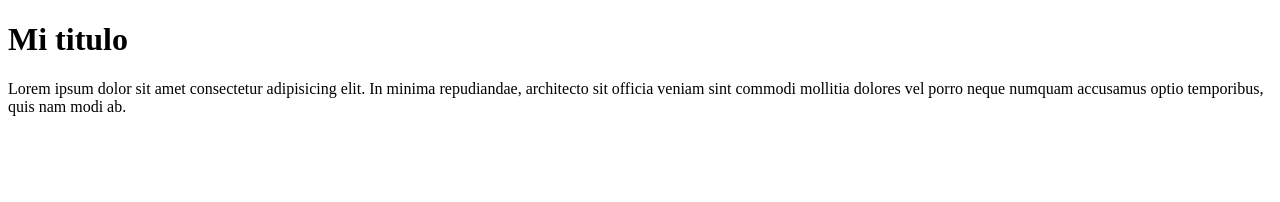
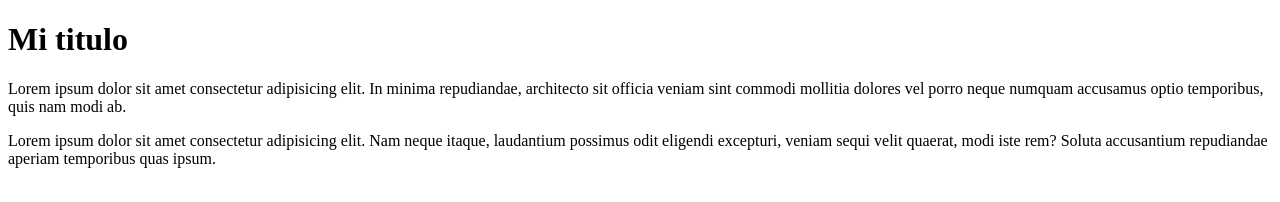
Before and after one commit to IDnns/PersonalBlog, a plain HTML site: page index.html in a window 1280 px wide. Drawn offline with Linux system fonts and the light colour scheme.

Commit message:
feat(Content 2):Add second Lorem

```diff
--- a/index.html
+++ b/index.html
@@ -12,5 +12,6 @@
 
     <p>Lorem ipsum dolor sit amet consectetur adipisicing elit. In minima repudiandae, architecto sit officia veniam sint commodi mollitia dolores vel porro neque numquam accusamus optio temporibus, quis nam modi ab.</p>
 
+    <p>Lorem ipsum dolor sit amet consectetur adipisicing elit. Nam neque itaque, laudantium possimus odit eligendi excepturi, veniam sequi velit quaerat, modi iste rem? Soluta accusantium repudiandae aperiam temporibus quas ipsum.</p>
 </body>
 </html>
```
